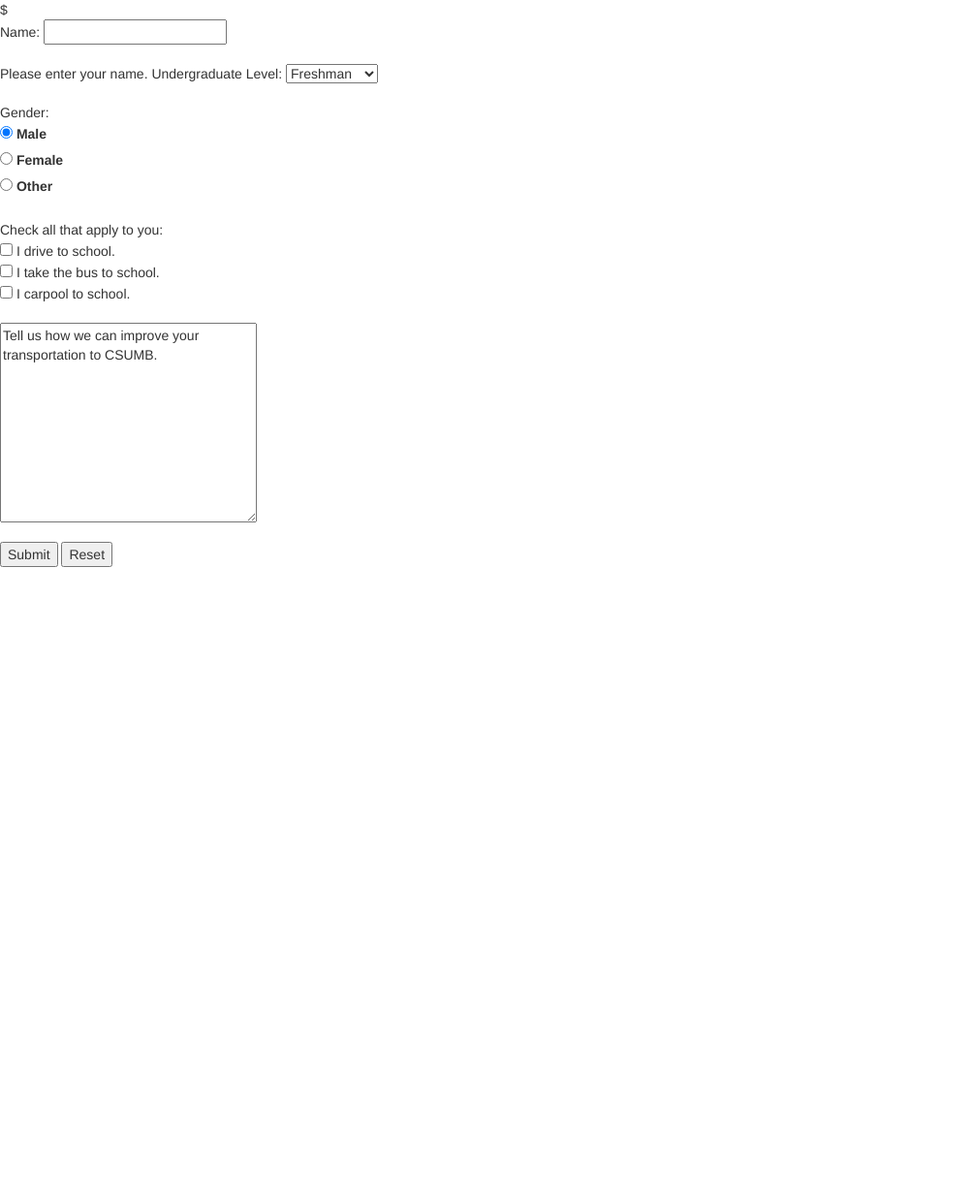
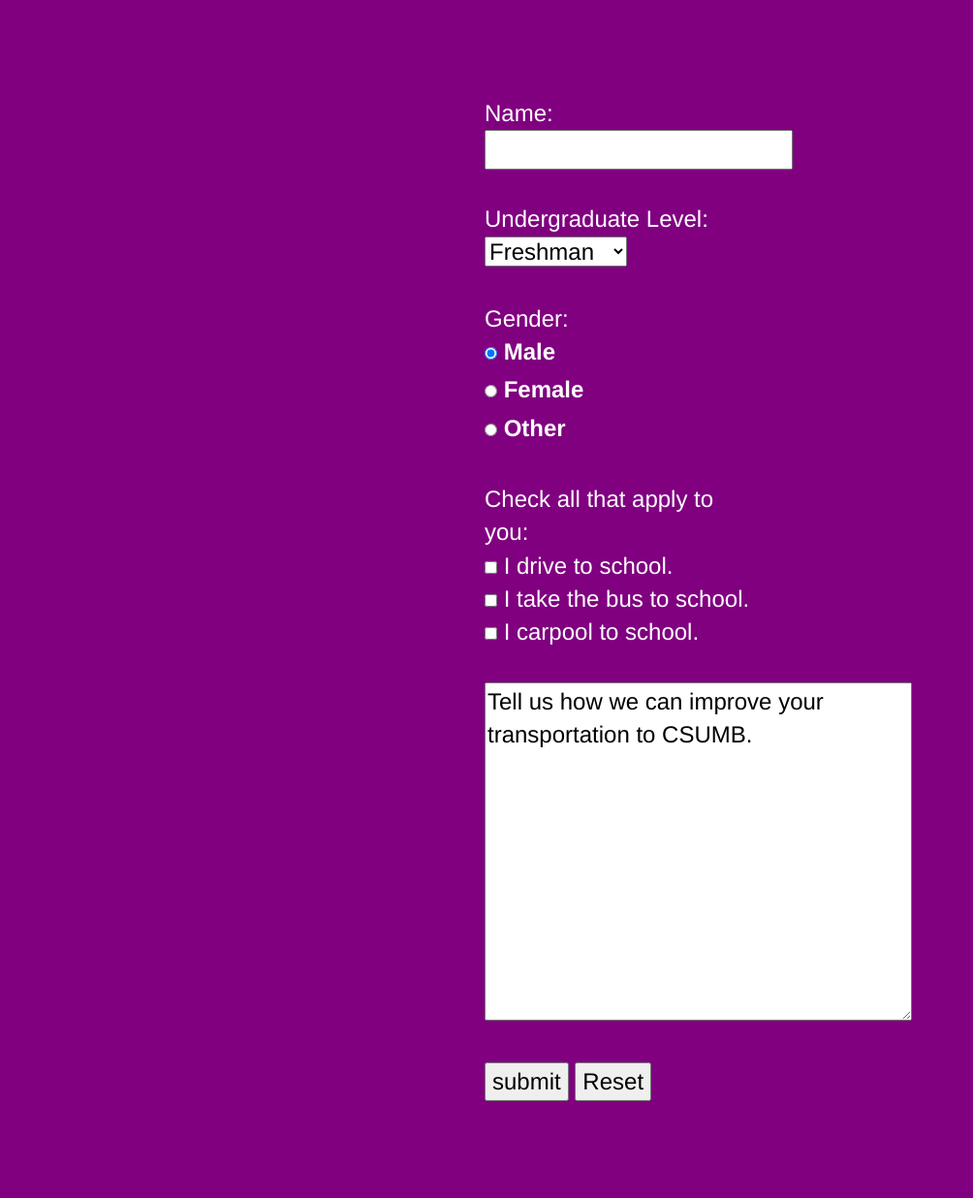
Before and after one commit to kyesolomon/ksolomon-cst352, a PHP site: page /hw/hw3/hw3.php?name=1 in a window 1280 px wide. Shown: the whole page at 97% size, without its empty margins (0-1004 px from the left). Before the commit the page ends 585 px from the top, so only its background shows below. Run offline with PHP 8.4, Linux system fonts and the light colour scheme; data that the repository does not hold is empty; some libraries are stand-ins or nearby versions.

Commit message:
Creating forms hw

```diff
--- a/hw/hw3/hw3.css
+++ b/hw/hw3/hw3.css
@@ -0,0 +1,12 @@
+body{
+    background-color: purple;
+    color: white;
+}
+form{
+    color: white;
+    margin: 100px 500px 100px 500px;
+    font-size: 24px;
+}
+button, input, select, textarea{
+    color: black;
+}
--- a/hw/hw3/hw3.php
+++ b/hw/hw3/hw3.php
@@ -1,6 +1,3 @@
-<?php
-    echo $_POST["name"] ;
-?>$
 <!DOCTYPE html>
 <html>
     <head>
@@ -10,17 +7,9 @@
     </head>
     <body>
         <!-- Form goes here -->
-        <form action="confirmation.php"  method="post" >
+        <form>
         Name:
         <input type="text" name="name"><br><br>
-            <?php
-                $_POST = name;
-                if ( empty($_POST['name']) ) {
-	            echo "Please enter your name.";
-                } else {
-                echo "<p>Thank you, "  . $_POST['name'];
-                }
-            ?>
         Undergraduate Level:
         <select name="standing">
             <option value="freshman">Freshman</option>
@@ -42,10 +31,23 @@
             <input type="checkbox" name="transportation3" value="Carpool"> I carpool to school.<br><br>
             <textarea name="message" rows="10" cols="30">Tell us how we can improve your transportation to CSUMB.
             </textarea><br><br>
-            <button type="button" onclick="alert('You answers are submitted, thanks for taking this survey!')">Submit</button>
+            <input type="button" value="submit"
+            <?php
+            if ( $_GET['name']=="") {
+            ?>
+	            onclick="alert('Please enter your name.')"
+	        <?
+            } else {
+            ?>
+                onclick="alert('Your answers were submitted, thanks for taking this survey!')"
+            <?php
+            }
+            ?>
+            />
             <input type="reset">
         </form>
     </body>
+
     <script src="https://ajax.googleapis.com/ajax/libs/jquery/3.2.1/jquery.min.js"></script>
     <script src="https://maxcdn.bootstrapcdn.com/bootstrap/3.3.7/js/bootstrap.min.js" integrity="sha384-Tc5IQib027qvyjSMfHjOMaLkfuWVxZxUPnCJA7l2mCWNIpG9mGCD8wGNIcPD7Txa" crossorigin="anonymous"></script>
 </html>
```
Also changed, not shown: 1 other file. Lines whose indentation alone changed are shown as unchanged.
